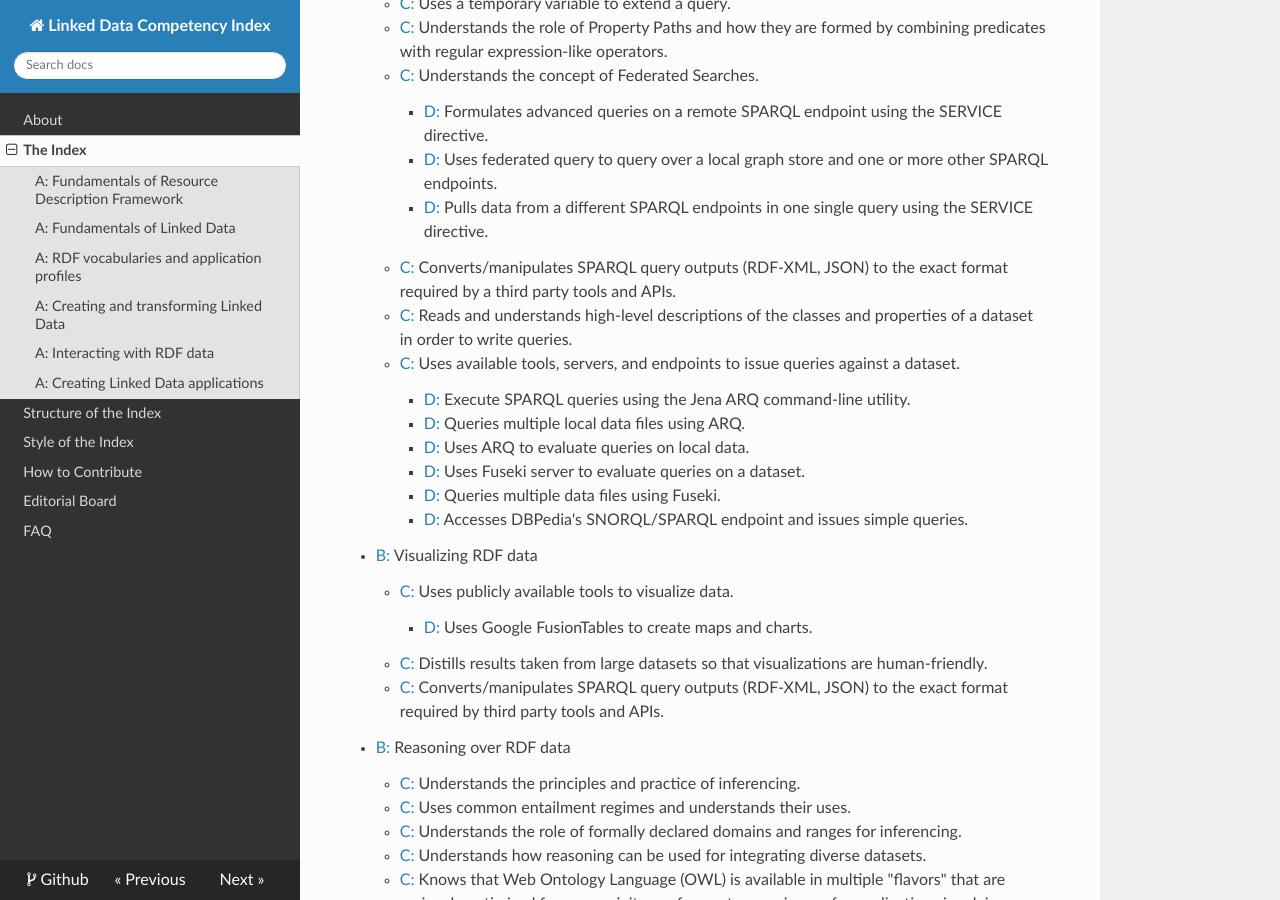
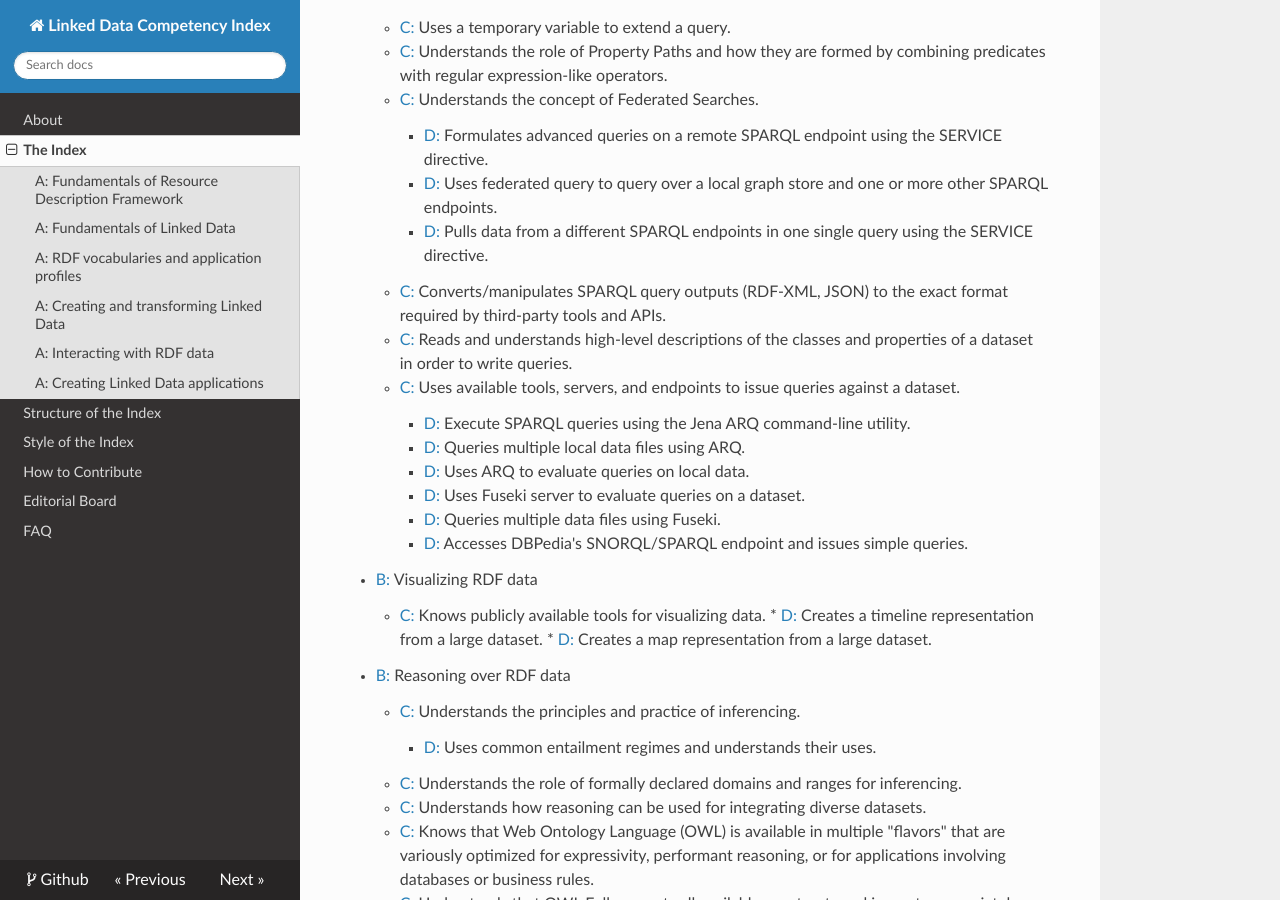
Before and after one commit to dcmi/ldci, an MkDocs documentation site: the page built from docs/D2695955.md, in a window 1280 px wide and 900 px high, scrolled down 7308 px. Built offline with MkDocs 1.6.1, drawn with Linux system fonts in a browser that asks for light colours; nearby versions of some CDN libraries; old or Windows-style settings are respelled for this version of MkDocs; some of the changed text lies outside the part shown.

Commit message:
Correcting various mistakes (#1)
* various overdue edits

* another competency that is really a benchmark

* I think about is much better here

* Update D2695955.md

I do not like the "about".

* Update D2695955.md

One does not "understand" a  format (particularly an RDF format!). "Knows" is better.

* Update D2695955.md

"third-party"

* Update D2695955.md

Formulate line 200 as a competency (was formulated as a benchmark) and remove benchmark.

* Update D2695955.md

Added time and space competencies

```diff
--- a/docs/D2695955.md
+++ b/docs/D2695955.md
@@ -89,7 +89,7 @@
     * [C:](http://asn.desire2learn.com/resources/S2742456) Understands the trade-offs between publishing RDF vocabularies in periodic, numbered releases versus more continual or incremental approaches.
         * [D:](http://asn.desire2learn.com/resources/S2731574) Can express and justify a versioning policy.
 * [B:](http://asn.desire2learn.com/resources/S2696061) Publishing RDF vocabularies
-    * [C:](http://asn.desire2learn.com/resources/S2731575) Understands the typical publication formats for RDF vocabularies and their relative advantages
+    * [C:](http://asn.desire2learn.com/resources/S2731575) Knows the typical publication formats for RDF vocabularies and their relative advantages.
     * [C:](http://asn.desire2learn.com/resources/S2731576) Understands the purpose of publishing RDF vocabularies in multiple formats using content negotiation.
     * [C:](http://asn.desire2learn.com/resources/S2742457) Understands that to be "dereferencable", a URI should be usable to retrieve a representation of the resource it identifies.
         * [D:](http://asn.desire2learn.com/resources/S2742458) Ensures that when dereferenced by a Web browser, a URI returns a representation of the resource in human-readable HTML.
@@ -187,7 +187,7 @@
         * [D:](http://asn.desire2learn.com/resources/S2709269) Formulates advanced queries on a remote SPARQL endpoint using the SERVICE directive.
         * [D:](http://asn.desire2learn.com/resources/S2709270) Uses federated query to query over a local graph store and one or more other SPARQL endpoints.
         * [D:](http://asn.desire2learn.com/resources/S2709271) Pulls data from a different SPARQL endpoints in one single query using the SERVICE directive.
-    * [C:](http://asn.desire2learn.com/resources/S2709272) Converts/manipulates SPARQL query outputs (RDF-XML, JSON) to the exact format required by a third party tools and APIs.
+    * [C:](http://asn.desire2learn.com/resources/S2709272) Converts/manipulates SPARQL query outputs (RDF-XML, JSON) to the exact format required by third-party tools and APIs.
     * [C:](http://asn.desire2learn.com/resources/S2709274) Reads and understands high-level descriptions of the classes and properties of a dataset in order to write queries.
     * [C:](http://asn.desire2learn.com/resources/S2709275) Uses available tools, servers, and endpoints to issue queries against a dataset.
         * [D:](http://asn.desire2learn.com/resources/S2709276) Execute SPARQL queries using the Jena ARQ command-line utility.
@@ -197,13 +197,12 @@
         * [D:](http://asn.desire2learn.com/resources/S2709280) Queries multiple data files using Fuseki.
         * [D:](http://asn.desire2learn.com/resources/S2709281) Accesses DBPedia's SNORQL/SPARQL endpoint and issues simple queries.
 * [B:](http://asn.desire2learn.com/resources/S2696088) Visualizing RDF data
-    * [C:](http://asn.desire2learn.com/resources/S2709282) Uses publicly available tools to visualize data.
-        * [D:](http://asn.desire2learn.com/resources/S2709283) Uses Google FusionTables to create maps and charts.
-    * [C:](http://asn.desire2learn.com/resources/S2709284) Distills results taken from large datasets so that visualizations are human-friendly.
-    * [C:](http://asn.desire2learn.com/resources/S2742490) Converts/manipulates SPARQL query outputs (RDF-XML, JSON) to the exact format required by third party tools and APIs.
+    * [C:](http://asn.desire2learn.com/resources/S2709282) Knows publicly available tools for visualizing data.
+            * [D:](http://asn.desire2learn.com/resources/@@@) Creates a timeline representation from a large dataset.
+            * [D:](http://asn.desire2learn.com/resources/@@@) Creates a map representation from a large dataset.
 * [B:](http://asn.desire2learn.com/resources/S2696089) Reasoning over RDF data
     * [C:](http://asn.desire2learn.com/resources/S2708690) Understands the principles and practice of inferencing.
-    * [C:](http://asn.desire2learn.com/resources/S2709285) Uses common entailment regimes and understands their uses.
+        * [D:](http://asn.desire2learn.com/resources/S2709285) Uses common entailment regimes and understands their uses.
     * [C:](http://asn.desire2learn.com/resources/S2731586) Understands the role of formally declared domains and ranges for inferencing.
     * [C:](http://asn.desire2learn.com/resources/S2731587) Understands how reasoning can be used for integrating diverse datasets.
     * [C:](http://asn.desire2learn.com/resources/S2742479) Knows that Web Ontology Language (OWL) is available in multiple "flavors" that are variously optimized for expressivity, performant reasoning, or for applications involving databases or business rules.
```
Also changed, not shown: other parts of docs/D2695955.md (+6 -6 lines).
